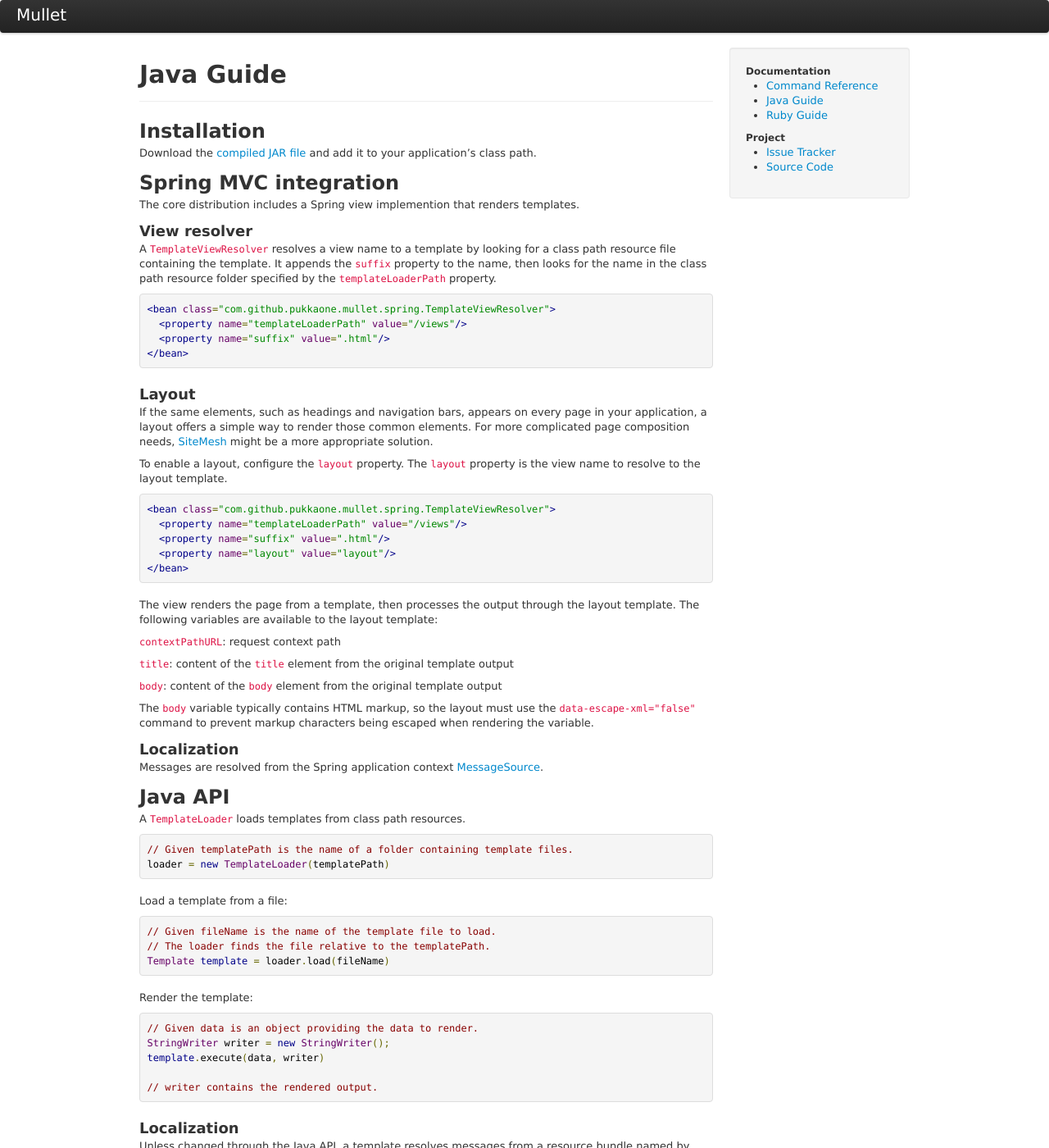
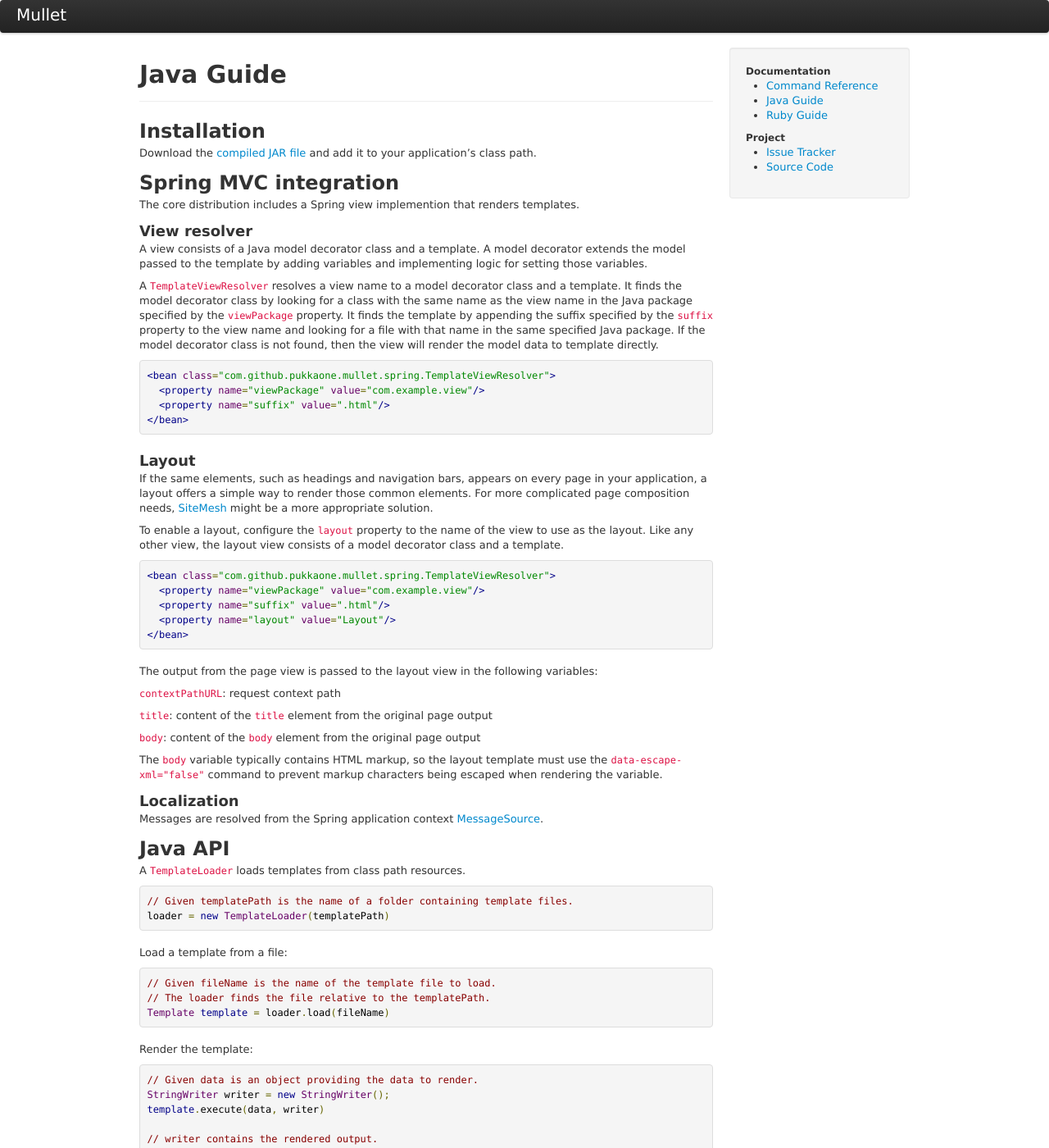
Before and after one commit to pukkaone/mullet, a Jekyll site: the page built from java.md, in a window 1280 px wide and 1400 px high. Shown: the whole window at 82% size. Built offline with Jekyll 4.4.1, drawn with Linux system fonts in a browser that asks for light colours; nearby versions of some CDN libraries; Markdown is read by kramdown in place of the engine named in the settings.

Commit message:
Document model decorator in view

```diff
--- a/java.md
+++ b/java.md
@@ -17,13 +17,20 @@ templates.
 
 ### View resolver
 
-A `TemplateViewResolver` resolves a view name to a template by looking for a
-class path resource file containing the template.  It appends the `suffix`
-property to the name, then looks for the name in the class path resource folder
-specified by the `templateLoaderPath` property.
+A view consists of a Java model decorator class and a template.  A model
+decorator extends the model passed to the template by adding variables and
+implementing logic for setting those variables.
+
+A `TemplateViewResolver` resolves a view name to a model decorator class and a
+template.  It finds the model decorator class by looking for a class with the
+same name as the view name in the Java package specified by the `viewPackage`
+property.  It finds the template by appending the suffix specified by the
+`suffix` property to the view name and looking for a file with that name in the
+same specified Java package.  If the model decorator class is not found, then
+the view will render the model data to template directly.
 
     <bean class="com.github.pukkaone.mullet.spring.TemplateViewResolver">
-      <property name="templateLoaderPath" value="/views"/>
+      <property name="viewPackage" value="com.example.view"/>
       <property name="suffix" value=".html"/>
     </bean>
 
@@ -36,28 +43,28 @@ elements.  For more complicated page composition needs,
 [SiteMesh](https://github.com/sitemesh/sitemesh2) might be a more appropriate
 solution.
 
-To enable a layout, configure the `layout` property.  The `layout` property is
-the view name to resolve to the layout template.
+To enable a layout, configure the `layout` property to the name of the view to
+use as the layout.  Like any other view, the layout view consists of a model
+decorator class and a template.
 
     <bean class="com.github.pukkaone.mullet.spring.TemplateViewResolver">
-      <property name="templateLoaderPath" value="/views"/>
+      <property name="viewPackage" value="com.example.view"/>
       <property name="suffix" value=".html"/>
-      <property name="layout" value="layout"/>
+      <property name="layout" value="Layout"/>
     </bean>
 
-The view renders the page from a template, then processes the output through
-the layout template.  The following variables are available to the layout
-template:
+The output from the page view is passed to the layout view in the following
+variables:
 
 `contextPathURL`: request context path
 
-`title`: content of the `title` element from the original template output
+`title`: content of the `title` element from the original page output
 
-`body`: content of the `body` element from the original template output
+`body`: content of the `body` element from the original page output
 
-The `body` variable typically contains HTML markup, so the layout must use the
-`data-escape-xml="false"` command to prevent markup characters being escaped
-when rendering the variable.
+The `body` variable typically contains HTML markup, so the layout template must
+use the `data-escape-xml="false"` command to prevent markup characters being
+escaped when rendering the variable.
 
 
 ### Localization
```
